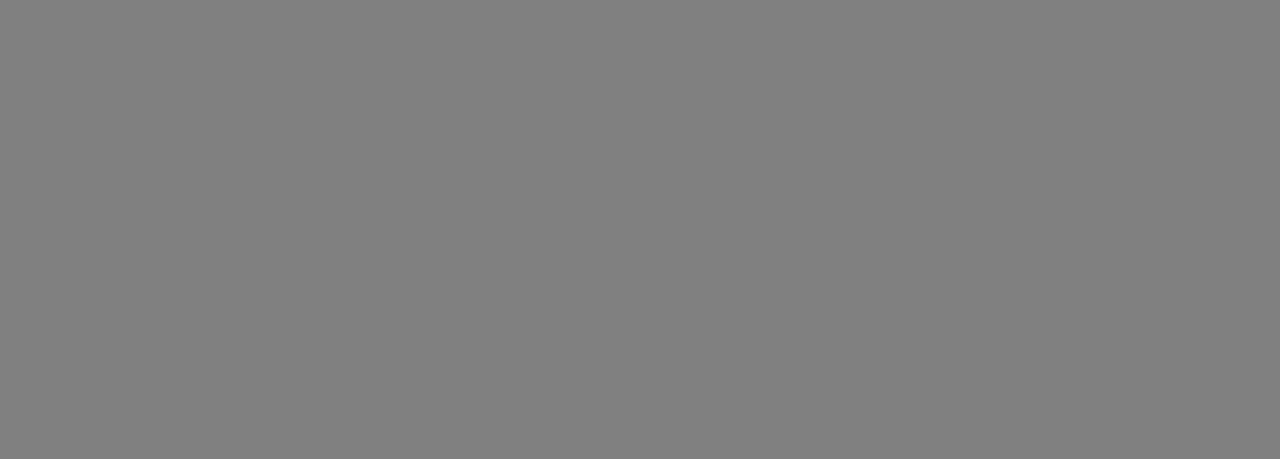
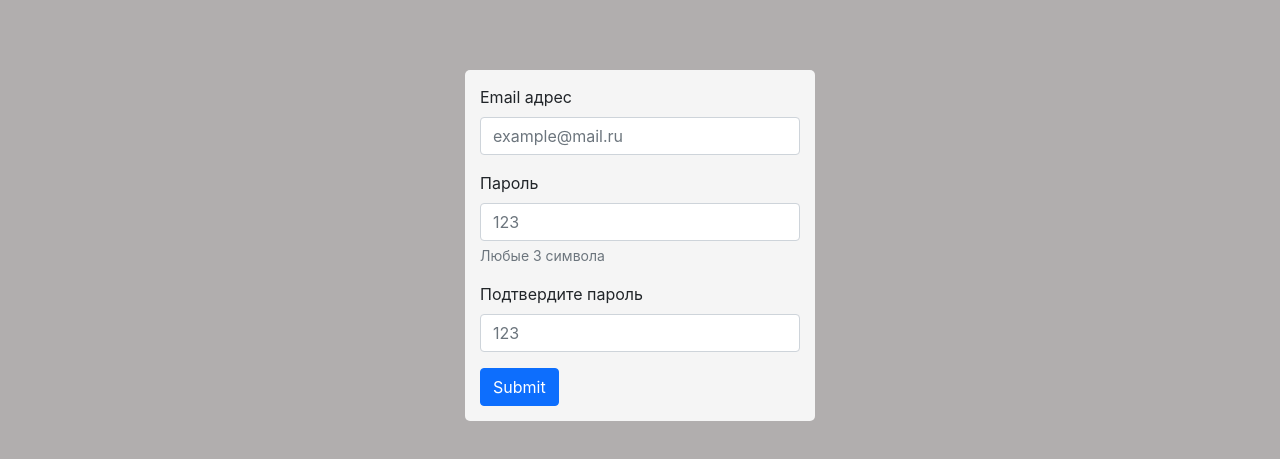
Before and after one commit to RapidRapidRabbit/MyPet.WEB, a React (Create React App) app: page / in a window 1280 px wide. Shown: the part 155-614 px from the top of the page. Built offline with nearby package versions, Linux system fonts and the light colour scheme; no server answers.

Commit message:
react hook form, registration form with validation

```diff
--- a/package.json
+++ b/package.json
@@ -9,6 +9,7 @@
     "@testing-library/user-event": "^12.8.3",
     "react": "^17.0.2",
     "react-dom": "^17.0.2",
+    "react-hook-form": "^7.19.3",
     "react-redux": "^7.2.6",
     "react-router-dom": "^5.3.0",
     "react-scripts": "4.0.3",
--- a/src/components/RegisterForm/RegisterForm.css
+++ b/src/components/RegisterForm/RegisterForm.css
@@ -1,6 +1,9 @@
-.reg-form{
-    display: block;
-    width: 50%;
-    height: 100px;
-    background-color: cadetblue;
+.registration-form{
+    background-color:whitesmoke;
+    min-width: 350px;
+    padding: 15px;
+    border-radius: 5px;
 }
+.invalid-feedback{
+    display: inline;
+}
--- a/src/components/RegisterForm/RegisterForm.js
+++ b/src/components/RegisterForm/RegisterForm.js
@@ -1,22 +1,92 @@
 import "./RegisterForm.css"
 import {useSelector} from 'react-redux'
+import { useForm } from 'react-hook-form';
 import WhiteOverlay from "../WhiteOverlay/WhiteOverlay";
 
 
-export const RegisterForm = () => {
+
+const RegisterForm = () => {
 
   const isVisible = useSelector((state) => state.registerFormToggler.isVisible)
 
+  const {
+    register,
+    handleSubmit,
+    formState: { errors },
+    setError,
+    getValues,
+  } = useForm();
+
+  const onSubmit = (data) => {
+    alert();
+    console.log(JSON.stringify(data));
+   // setError('firstName', {message: "some message"})
+  }
+  const handleFormClick = (e) =>{
+    e.stopPropagation();
+    console.log(errors.email)
+}
 
 
-  const handleFormClick = (e) =>{
-    e.preventDefault();
-    e.stopPropagation();
-}
+const regForm = <WhiteOverlay>
+<div className="registration-form" onClick={handleFormClick}>
+<form onSubmit={handleSubmit(onSubmit)} noValidate>
+  <div className="mb-3">
+    <label htmlFor="InputEmail1" className="form-label">Email адрес</label>
+    <input type="email" className={"form-control " + (errors.email  ? "is-invalid" : '')}  id="InputEmail1" placeholder="example@mail.ru"
+      {...register('email', {
+            required: 'Обязательное поле',
+            pattern: {
+              value:
+                /^[a-zA-Z0-9.!#$%&’*+/=?^_`{|}~-]+@[a-zA-Z0-9-]+(?:\.[a-zA-Z0-9-]+)*$/,
+              message: 'Не валидный email',
+            },
+          })}
+    />
+    <div className="invalid-feedback">
+    {errors.email && errors.email.message}
+    </div>
+  </div>
+  <div className="mb-3">
+    <label htmlFor="InputPassword1" className="form-label">Пароль</label>
+    <input type="password" className={"form-control " + (errors.password  ? "is-invalid" : '')} id="InputPassword1" placeholder="123"
+      {...register('password', {
+            required: 'Обязательное поле',
+            minLength: {
+              value: 3,
+              message: 'Минимальная длина - 3 символа',
+            },
+          })}
+    />
+    <div className="invalid-feedback">
+    {errors.password && errors.password.message}
+    </div>
+    <div id="passwordHelp" className="form-text">Любые 3 символа</div>
 
-const regForm = <WhiteOverlay>
-<div className="reg-form" onClick={handleFormClick}>
-<span>Здесь будет форма регистрации</span>
+  </div>
+  <div className="mb-3">
+    <label htmlFor="InputPasswordConfirm" className="form-label">Подтвердите пароль</label>
+    <input type="password" className={"form-control " + (errors.passwordConfirm  ? "is-invalid" : '')} id="InputPasswordConfirm" placeholder="123"
+      {...register('passwordConfirm', {
+            required: 'Обязательное поле',
+            minLength: {
+              value: 3,
+              message: 'Минимальная длина - 3 символа',
+            },
+            validate: {
+              matchesPreviousPassword: (value) => {
+                const { password } = getValues();
+                return password === value || 'Не совпадает с введенным паролем';
+              },
+            },
+          })}
+    />
+    <div className="invalid-feedback">
+    {errors.passwordConfirm && errors.passwordConfirm.message}
+    </div>
+  </div>
+  <button type="submit" className="btn btn-primary">Submit</button>
+</form>
 </div>
 </WhiteOverlay>
 
@@ -24,3 +94,6 @@ const regForm = <WhiteOverlay>
   return isVisible===true ? regForm : null
 
 }
+
+
+export default RegisterForm;
--- a/src/components/WhiteOverlay/WhiteOverlay.css
+++ b/src/components/WhiteOverlay/WhiteOverlay.css
@@ -2,8 +2,10 @@
     display: flex;
     width: 100%;
     height: 100%;
-    background-color: rgba(255,255,255,0.7);
+    background-color: rgba(199, 194, 194, 0.7);
     position: fixed;
     left: 0px;
     top: 0px;
+    justify-content: center;
+    align-items: center;
 }
--- a/src/features/RegisterFormToggler/registerFormTogglerSlice.js
+++ b/src/features/RegisterFormToggler/registerFormTogglerSlice.js
@@ -3,13 +3,13 @@ import {createSlice} from '@reduxjs/toolkit'
 export const registerFormTogglerSlice = createSlice({
     name: 'registerFormToggler',
     initialState: {
-        isVisible: false,
+        isVisible: true,
     },
     reducers:{
         registerFormToggle: (state, action) => {
-            console.log("reg form state visible was: " + state.isVisible)
+            //console.log("reg form state visible was: " + state.isVisible)
             state.isVisible = action.payload.changeVisible;
-            console.log("reg form state visible: " + state.isVisible)
+            //console.log("reg form state visible: " + state.isVisible)
         },
     },
 })
--- a/src/pages/HomePage/HomePage.js
+++ b/src/pages/HomePage/HomePage.js
@@ -4,7 +4,7 @@ import Header from "../../components/HeaderComponent/HeaderComponent";
 import "./HomePage.css";
 import { setCookie } from "../../services/GetSetCookieService";
 import WhiteOverlay from "../../components/WhiteOverlay/WhiteOverlay";
-import { RegisterForm } from "../../components/RegisterForm/RegisterForm";
+import  RegisterForm  from "../../components/RegisterForm/RegisterForm";
 import { LoginForm } from "../../components/LoginForm/LoginForm";
 
 
```
Also changed, not shown: 1 other file (tests, documents, lock files or other folders).
